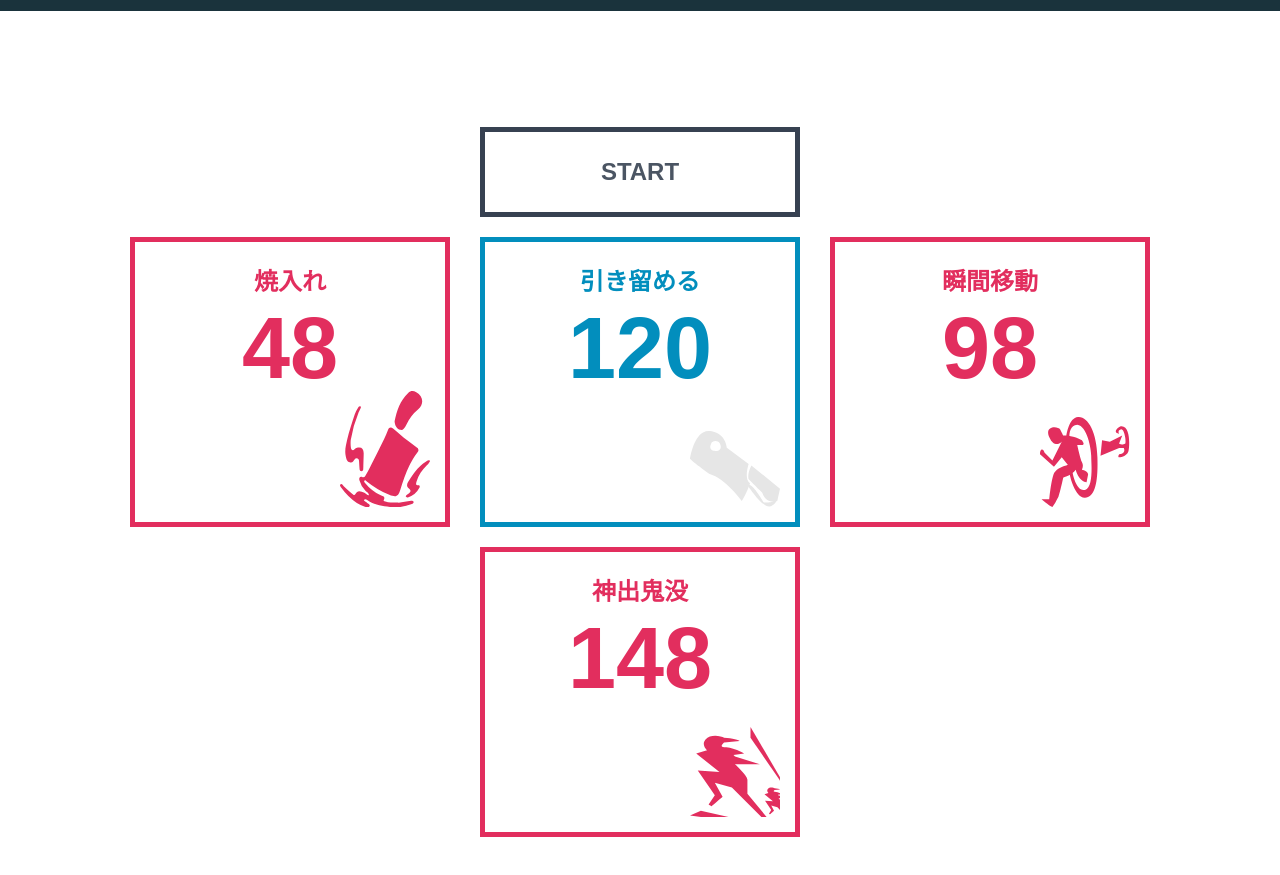
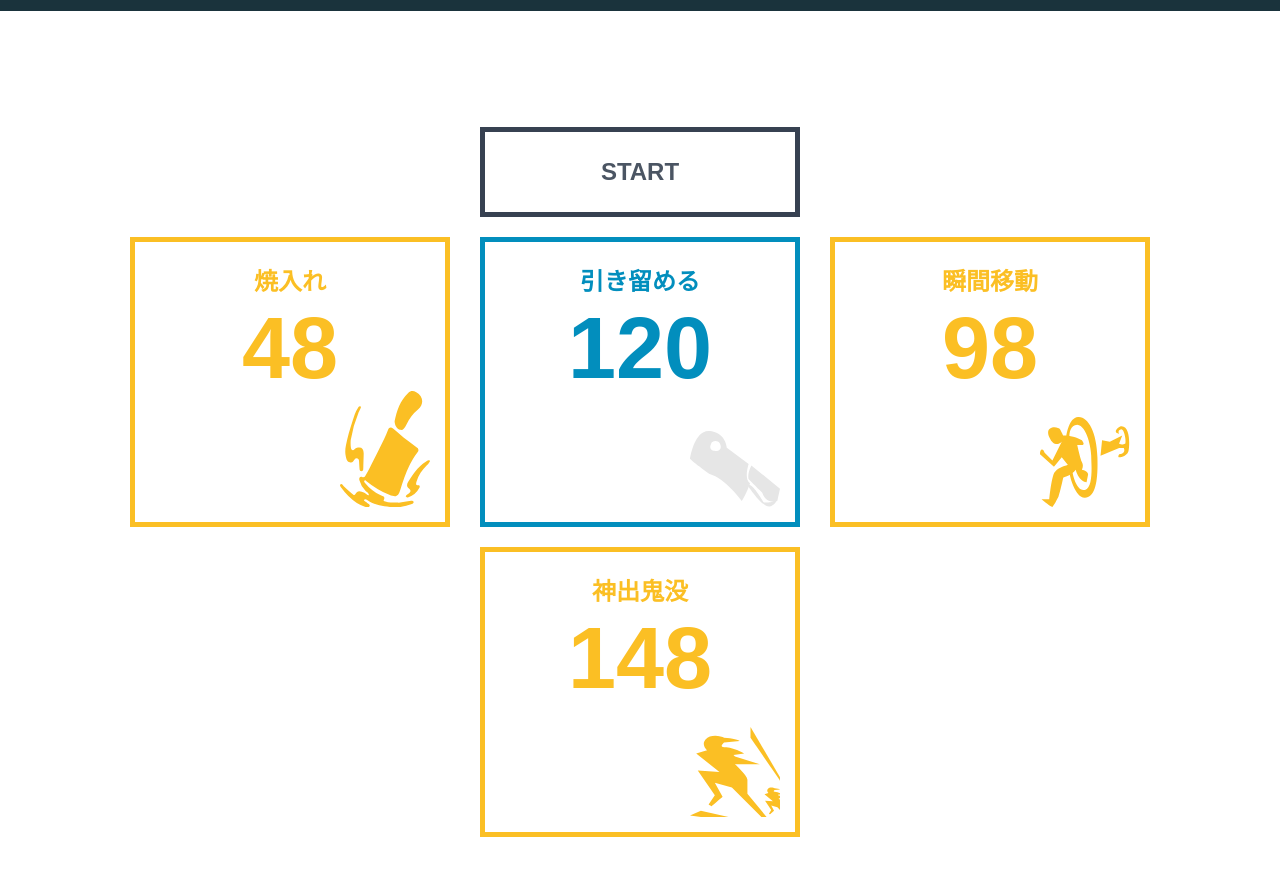
Before and after one commit to junish/identity5-time, a plain HTML site: page index.html in a window 1280 px wide. Both pictures are taken after a click on the element "START". Shown: the part 43-918 px from the top of the page. Drawn offline with nearby package versions, Linux system fonts and the light colour scheme.

Commit message:
add color effect of less than 10 seconds

```diff
--- a/css/common.css
+++ b/css/common.css
@@ -79,12 +79,20 @@ display:inline-block;
     height: auto;
 }
 .active{
+    border:5px solid #FBBF24;
+    color:  #FBBF24;
+}
+.active .skillicon{
+    fill: #FBBF24;
+}
+.soon {
     border:5px solid #e22e5e;
     color: #e22e5e;
 }
-.active .skillicon{
-    fill: #e22e5e;
+.soon .skillicon{
+    fill:  #e22e5e;
 }
+
 .countdownArea{
     font-size:3.6em;
     height:200px;
--- a/index.html
+++ b/index.html
@@ -63,8 +63,13 @@ function skilltimer(i){
   countTimer[i] = setInterval(function(){
     var next = _self.text() - 1;
     _self.text(next);
+
+    if(next <= 10) {
+      $(".skillarea").eq(i).addClass("soon");
+    }
+
     if(next <= 0) {
-        counterClear(i);
+      counterClear(i);
     }
   }, 1000);
 
```
